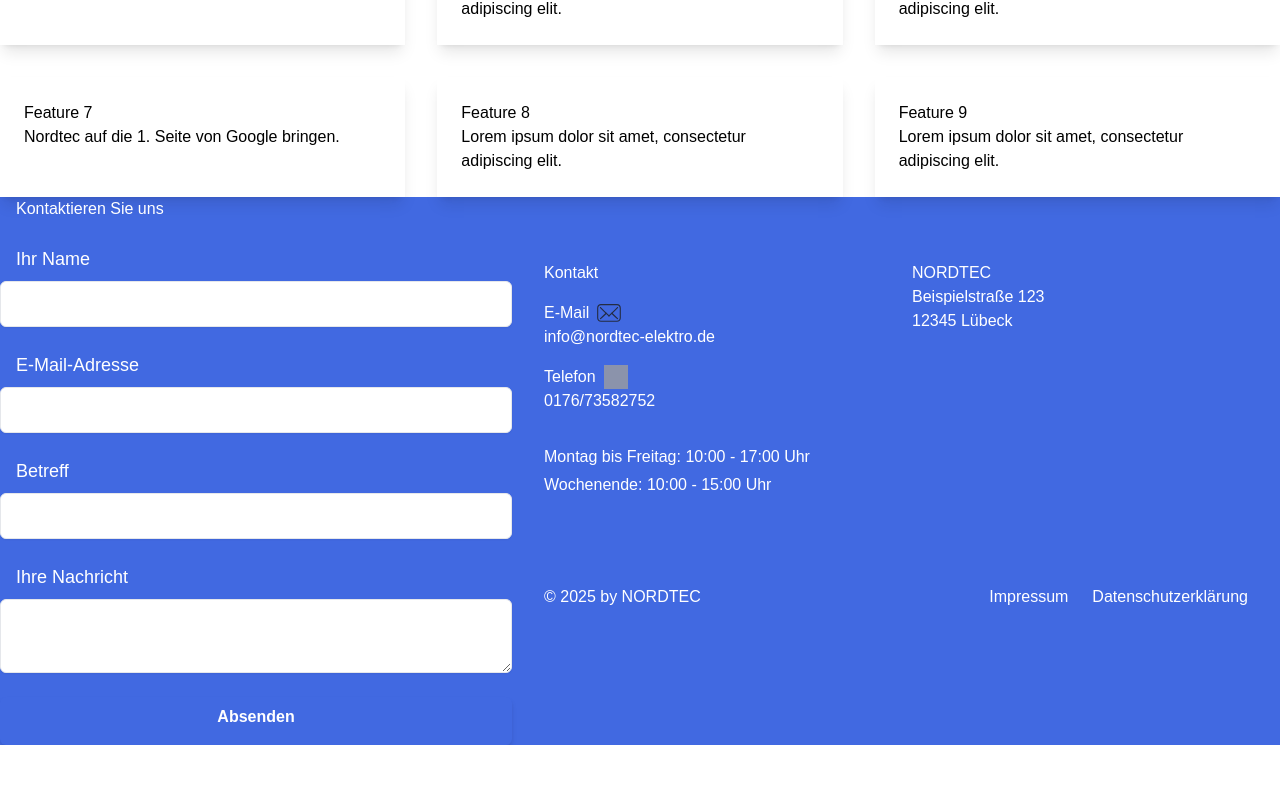
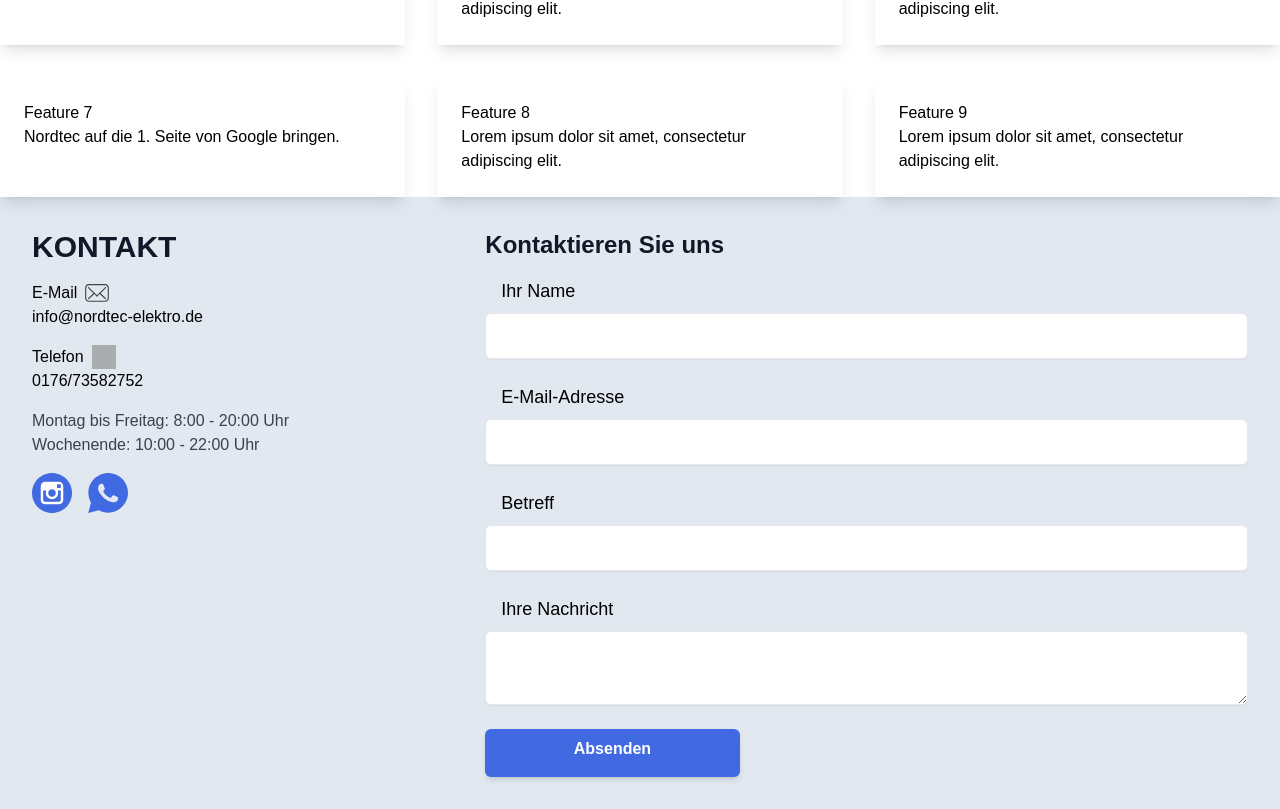
Before and after one commit to GnDouble/nordtec-next, a Next.js app: page / in a window 1280 px wide. Shown: the part 1115-1924 px from the top of the page. Before the commit the page ends 1860 px from the top, so only its background shows below. Built offline with nearby package versions, Linux system fonts and the light colour scheme; grey boxes are pictures that could not be loaded.

Commit message:
footer final

```diff
--- a/src/app/components/contact.js
+++ b/src/app/components/contact.js
@@ -6,8 +6,6 @@ const phone_url = "/phone.svg";
 function Contact() {
   return (
     <div className="text-left space-y-4">
-      <h1>Kontakt</h1>
-
       <div className="flex items-center space-x-2">
         <h2>E-Mail</h2>
         <img src={email_url} alt="E-Mail" className="w-6 h-6 opacity-80" />
--- a/src/app/components/contactForm.js
+++ b/src/app/components/contactForm.js
@@ -110,7 +110,7 @@ function ContactForm() {
       <button
         type="submit"
         disabled={state.submitting}
-        className="w-full py-2 px-4 pb-4 text-white font-semibold rounded-md shadow-md"
+        className="w-1/3 py-2 px-4 pb-4 text-white font-semibold rounded-md shadow-md"
       >
         {state.submitting ? "Senden..." : "Absenden"}
       </button>
--- a/src/app/components/footer.js
+++ b/src/app/components/footer.js
@@ -2,71 +2,95 @@ import React from "react";
 import Contact from "./contact";
 import ContactForm from "./contactForm";
 
+const InstagramIcon = () => {
+  return (
+    <svg
+      height="40px"
+      width="40px"
+      viewBox="0 0 291.319 291.319"
+      xmlns="http://www.w3.org/2000/svg"
+      fill="black" // Set color to black
+    >
+      <g>
+        <path
+          style={{ fill: "#4169E1" }}
+          d="M145.659,0c80.44,0,145.66,65.219,145.66,145.66S226.1,291.319,145.66,291.319S0,226.1,0,145.66 S65.21,0,145.659,0z"
+        />
+        <path
+          style={{ fill: "#FFFFFF" }}
+          d="M195.93,63.708H95.38c-17.47,0-31.672,14.211-31.672,31.672v100.56
+          c0,17.47,14.211,31.672,31.672,31.672h100.56c17.47,0,31.672-14.211,31.672-31.672V95.38
+          C227.611,77.919,213.4,63.708,195.93,63.708z M205.908,82.034l3.587-0.009v27.202l-27.402,0.091l-0.091-27.202
+          C182.002,82.116,205.908,82.034,205.908,82.034z M145.66,118.239c22.732,0,27.42,21.339,27.42,27.429
+          c0,15.103-12.308,27.411-27.42,27.411c-15.121,0-27.42-12.308-27.42-27.411C118.23,139.578,122.928,118.239,145.66,118.239z
+          M209.65,193.955c0,8.658-7.037,15.704-15.713,15.704H97.073c-8.667,0-15.713-7.037-15.713-15.704v-66.539h22.759
+          c-2.112,5.198-3.305,12.299-3.305,18.253c0,24.708,20.101,44.818,44.818,44.818s44.808-20.11,44.808-44.818
+          c0-5.954-1.193-13.055-3.296-18.253h22.486v66.539L209.65,193.955z"
+        />
+      </g>
+    </svg>
+  );
+};
+
+const WhatsAppIcon = () => (
+  <svg
+    height="40px"
+    width="40px"
+    viewBox="0 0 24 24"
+    fill="none"
+    xmlns="http://www.w3.org/2000/svg"
+  >
+    <path
+      fillRule="evenodd"
+      clipRule="evenodd"
+      d="M20.5129 3.4866C18.2882 1.24722 15.2597 -0.00837 12.1032 0C5.54964 0 0.216056 5.33306 0.213776 11.8883C0.210977 13.9746 0.75841 16.0247 1.80085 17.8319L0.114014 23.9932L6.41672 22.34C8.15975 23.2898 10.1131 23.7874 12.0981 23.7874H12.1032C18.6556 23.7874 23.9897 18.4538 23.992 11.8986C24.0022 8.74248 22.7494 5.71347 20.5129 3.4866ZM17.5234 14.3755C17.2264 14.2267 15.7659 13.5085 15.4934 13.4064C15.2209 13.3044 15.0231 13.2576 14.8253 13.5552C14.6275 13.8528 14.058 14.5215 13.8847 14.7199C13.7114 14.9182 13.5381 14.9427 13.241 14.794C12.944 14.6452 11.9869 14.3316 10.8519 13.3198C9.96884 12.5319 9.36969 11.5594 9.19867 11.2618C9.02765 10.9642 9.18043 10.8057 9.32922 10.6552C9.46261 10.5224 9.62622 10.3086 9.77444 10.1348C9.92266 9.9609 9.97283 9.83776 10.0714 9.63938C10.1701 9.44099 10.121 9.26769 10.0469 9.1189C9.97283 8.97011 9.37824 7.50788 9.13083 6.9133C8.88969 6.3341 8.64513 6.4122 8.46271 6.40023C8.29169 6.39168 8.09102 6.38997 7.89264 6.38997C7.58822 6.39793 7.30097 6.53267 7.10024 6.76166C6.82831 7.05923 6.061 7.77752 6.061 9.23976C6.061 10.702 7.12532 12.1146 7.27354 12.313C7.42176 12.5114 9.36855 15.5117 12.3472 16.7989C12.9004 17.0375 13.4657 17.2468 14.0409 17.426C14.7523 17.654 15.3999 17.6204 15.9118 17.544C16.4819 17.4585 17.6694 16.8251 17.9173 16.1313C18.1653 15.4376 18.1648 14.8424 18.0884 14.7187C18.012 14.595 17.8204 14.5266 17.5234 14.3778V14.3755Z"
+      fill="#4169E1"
+    />
+  </svg>
+);
+
 const Footer = () => {
   return (
-    <footer className="lg:grid lg:grid-cols-5">
-      {/* Kontaktformular im Footer */}
-      <div className="lg:col-span-2">
-        <h2 className="mb-6 pl-4">Kontaktieren Sie uns</h2>
-        <ContactForm />
-      </div>
-
-      <div className="px-4 py-16 sm:px-6 lg:col-span-3 lg:px-8">
-        <div className="grid grid-cols-1 gap-8 sm:grid-cols-2">
-          <div>
+    <footer className="bg-slate-200 flex flex-col lg:flex-row items-center lg:items-start p-8">
+      {/* Left Side - Contact Info */}
+      <div className="lg:w-1/3 text-center lg:text-left">
+        <h2 className="text-3xl font-bold text-gray-900 mb-4">KONTAKT</h2>
         <Contact />
-
-            <ul className="mt-8 space-y-1">
-              <li>Montag bis Freitag: 10:00 - 17:00 Uhr</li>
-              <li>Wochenende: 10:00 - 15:00 Uhr</li>
+        <ul className="mt-4 text-gray-700">
+          <li>Montag bis Freitag: 8:00 - 20:00 Uhr</li>
+          <li>Wochenende: 10:00 - 22:00 Uhr</li>
         </ul>
-
-            <ul className="mt-8 flex gap-6">
+        <ul className="mt-4 flex justify-center lg:justify-start gap-4">
           <li>
-                <a href="#" rel="noreferrer" target="_blank" className="transition hover:opacity-75">
+            <a
+              href="#"
+              rel="noreferrer"
+              target="_blank"
+              className="text-black transition hover:opacity-75"
+            >
               <span className="sr-only">Instagram</span>
-                  <svg className="size-6" viewBox="0 0 24 24" aria-hidden="true">
-                    <path
-                      fillRule="evenodd"
-                      d="M12.315 2c2.43 0 2.784.013 3.808.06..."
-                      clipRule="evenodd"
-                    />
-                  </svg>
+              <InstagramIcon />
+            </a>
+          </li>
+          <li>
+            <a
+              href="https://wa.me/4917673582752?text=Hallo%2C%20ich%20w%C3%BCrde%20gerne%20Kontakt%20aufnehmen"
+              target="_blank"
+              rel="noreferrer"
+              className="text-gray-700 hover:opacity-75"
+            >
+              <WhatsAppIcon />
             </a>
           </li>
         </ul>
       </div>
 
-          <div>
-            <p>
-              <span>NORDTEC</span>
-              <a href="#" className="block hover:opacity-75">
-                Beispielstraße 123
-              </a>
-              <a href="#" className="block hover:opacity-75">
-                12345 Lübeck
-              </a>
-            </p>
-          </div>
-        </div>
-        {/* Rechts-Links */}
-        <div className="mt-8">
-          <ul className="flex justify-between">
-            <li> &copy; 2025 by NORDTEC</li>
-            <div className="flex gap-6">
-              <li>
-                <a href="/impressum" className="hover:opacity-75">
-                  Impressum
-                </a>
-              </li>
-              <li>
-                <a href="/datenschutzerklaerung" className="hover:opacity-75">
-                  Datenschutzerklärung
-                </a>
-              </li>
-            </div>
-          </ul>
-        </div>
+      {/* Right Side - Contact Form */}
+      <div className="lg:w-2/3 mt-8 lg:mt-0 lg:pl-12">
+        <h2 className="text-2xl font-semibold text-gray-900 mb-4">
+          Kontaktieren Sie uns
+        </h2>
+        <ContactForm />
       </div>
     </footer>
   );
--- a/src/app/globals.css
+++ b/src/app/globals.css
@@ -6,7 +6,7 @@
   --bg: slate-200;
   --fg: gray-700;
   --highlight-color: #fbbf24;
-  --primary-color: #4169E1;
+  --primary-color: ;
   --footer-bg:#4169E1;
   --card-bg:#ffffff;
 }
@@ -52,12 +52,9 @@ button:hover {
   background-color: #304995;
 }
 footer {
-  background-color: var(--footer-bg);
-  color: white;
+  color: black;
 }
-footer a {
-  color: white;
-}
+
 footer a:hover {
   color: var(--highlight-color);
 }
```
Lines whose indentation alone changed are shown as unchanged.
